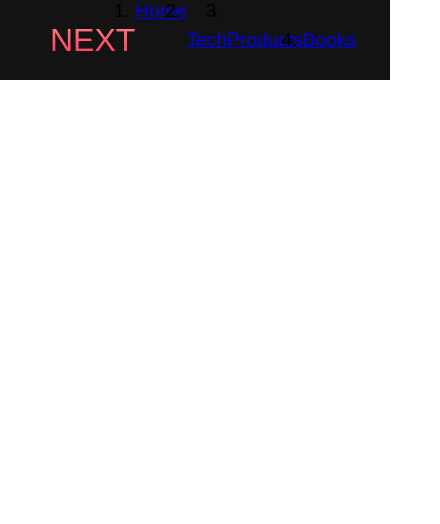
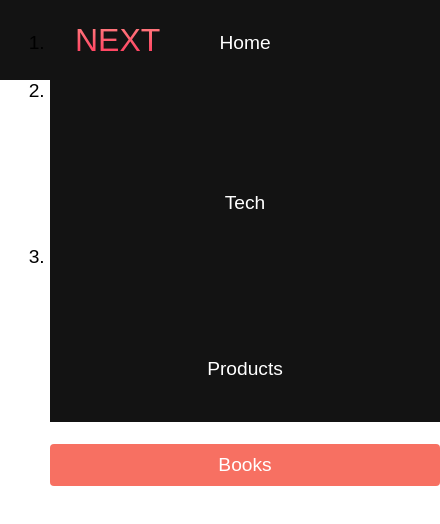
Before and after one commit to bookseller3000/bookseller3000.github.io, a plain HTML site: page index.html in a window 390 px wide. Shown: the whole page, 440 px wide, since content can reach past the window. Drawn offline with Linux system fonts and the light colour scheme.

Commit message:
Edititing the index page.

```diff
--- a/styles.css
+++ b/styles.css
@@ -57,3 +57,111 @@
 .navbar__item{
     height: 80px;
 }
+
+.navbar__links{
+    color: #fff;
+    display: flex;
+    align-items: center;
+    justify-content: center;
+    text-decoration: none;
+    padding: 0 1 rem;
+    height: 100%;
+}
+
+.navbar__btn{
+    display: flex;
+    justify-content: center;
+    align-items: center;
+    padding: 0 1rem;
+    width: 100%;
+}
+
+.button {
+    display: flex;
+    justify-content: center;
+    align-items: center;
+    text-decoration: none;
+    padding: 10px 20px;
+    height: 100%;
+    width: 100%;
+    border: none;
+    outline: none;
+    border-radius: 4px;
+    background: #f77062;
+    color: #fff;
+}
+
+.button:hover {
+    background: #9c4137;
+    transition: all 0.3s ease;
+}
+
+.navbar__links:hover {
+    color: #f77062;
+    transition: all 0.3s ease;
+}
+
+@media screen and (max-width: 960px) {
+    .navbar__menu {
+        display: grid;
+        grid-template-columns: auto;
+        margin: 0;
+        width: 100%;
+        position: absolute;
+        /* top: -1000px;
+        opacity: 0; */
+        transition: all 0.5s ease;
+        height: 50vh;
+        z-index: -1;
+        background: #131313;
+    }
+
+    .navbar__menu.active {
+        background: #131313;
+        top: 100%;
+        opacity: 1;
+        transition: all 0.5s ease;
+        z-index: 99;
+        height: 50vh;
+        font-size: 1.6rem;
+    }
+
+    #navbar__logo {
+        padding-left: 25px;
+    }
+
+    .navbar__toggle .bar {
+        width: 25px;
+        height: 3px;
+        margin: 5px auto;
+        transition: all 0.3s ease-in-out;
+        background: #fff;
+    }
+
+    .navbar__item {
+        width: 100%;
+    }
+
+    .navbar__links {
+        text-align: center;
+        padding: 2rem;
+        width: 100%;
+        display: table;
+    }
+
+    #mobile-menu {
+        position: absolute;
+        top: 20%;
+        right: 5%;
+        transform: translate(5%, 20%);
+    }
+
+    .navbar__btn {
+        padding-bottom: 2rem;
+    }
+
+    .button {
+        display: flex;
+        justify-content: center;
+    }
+}
```
Also changed, not shown: index.html (+12 -4 lines).
